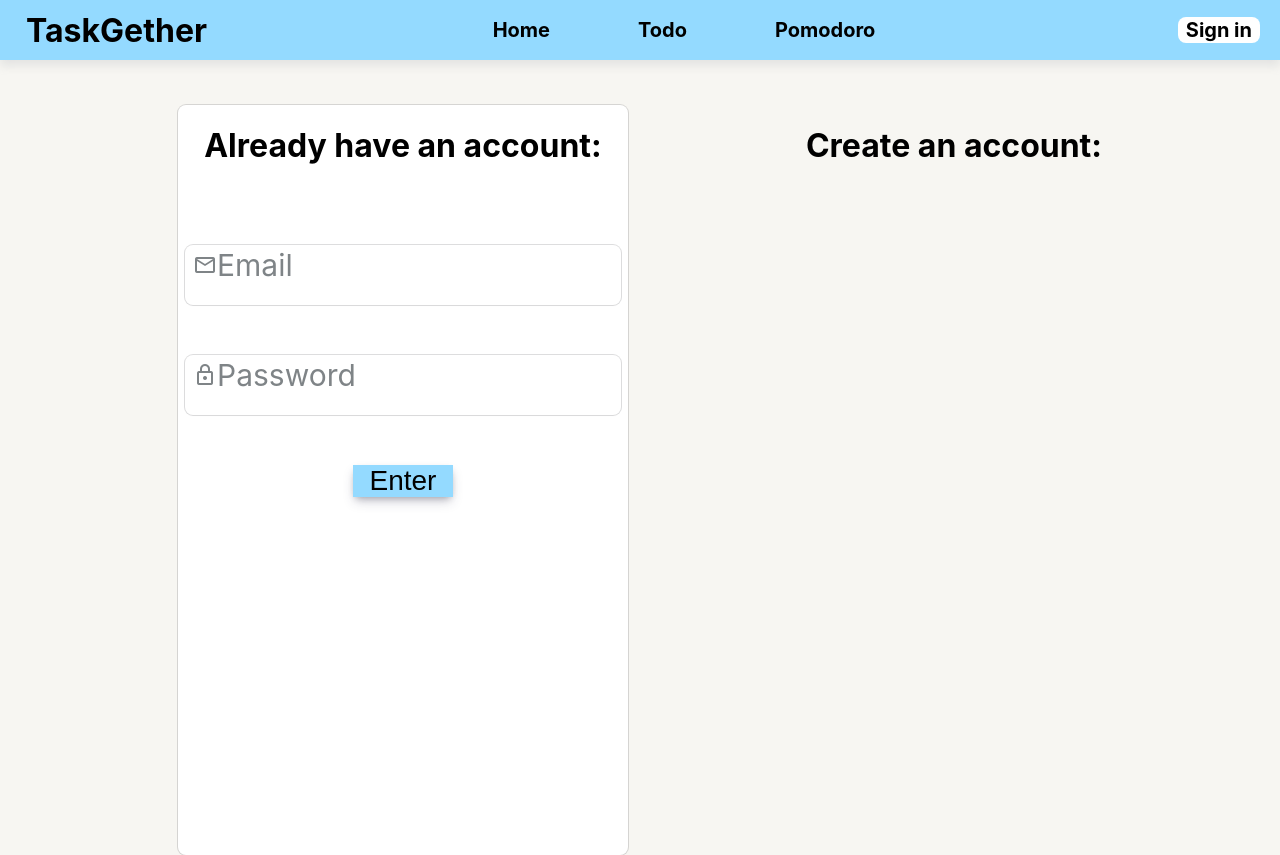
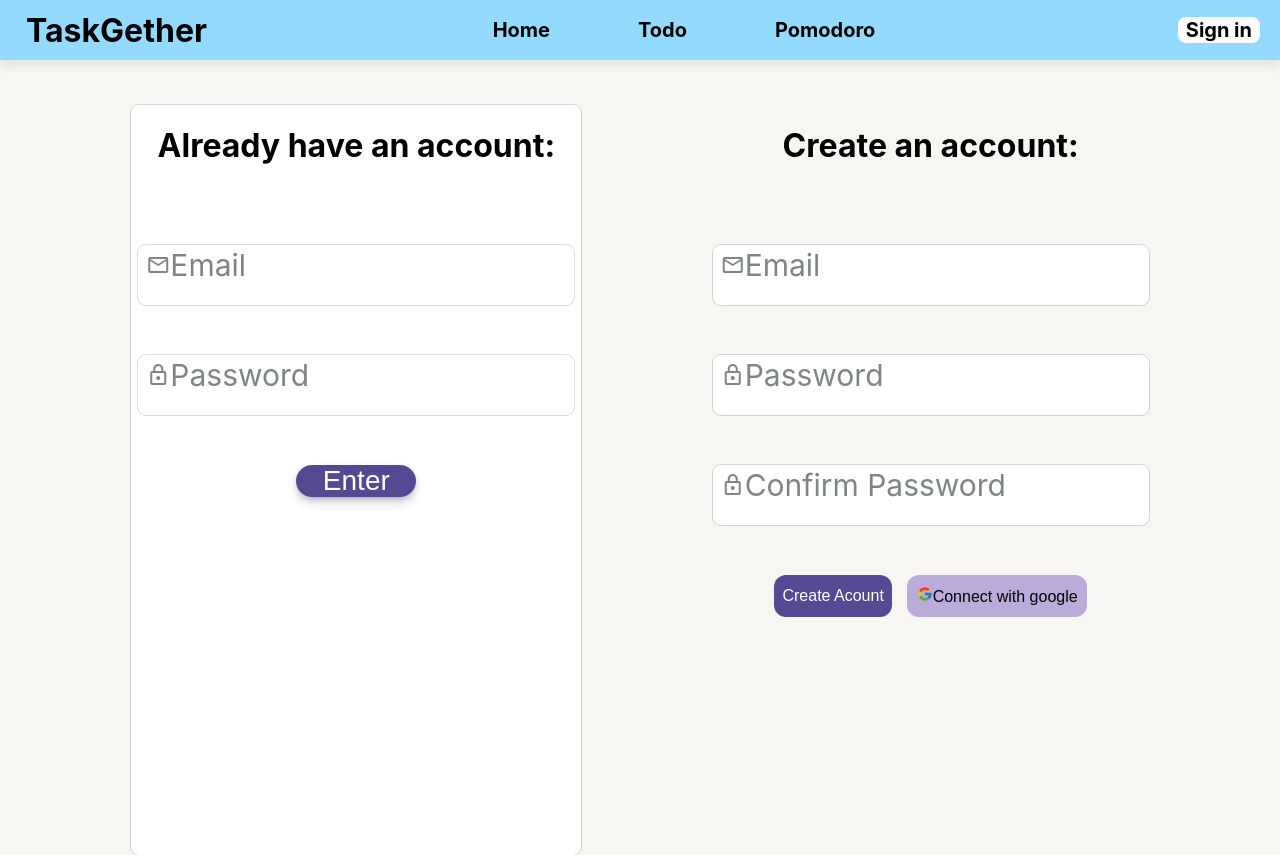
Before and after one commit to fang44Zen/taskgether, a React (Create React App) app: page /auth in a window 1280 px wide. Built offline with nearby package versions, Linux system fonts and the light colour scheme.

Commit message:
CSS sign up V1

```diff
--- a/package.json
+++ b/package.json
@@ -10,6 +10,7 @@
     "firebase": "^9.9.2",
     "react": "^18.2.0",
     "react-dom": "^18.2.0",
+    "react-icons": "^4.4.0",
     "react-router-dom": "^6.3.0",
     "react-scripts": "5.0.1",
     "sass": "^1.55.0",
--- a/src/component/authentification/authentification.component.jsx
+++ b/src/component/authentification/authentification.component.jsx
@@ -1,6 +1,6 @@
 
-import './authentification.styles.scss'
-
+import './authentification.styles.scss';
+import { FcGoogle } from 'react-icons/fc';
 
  const Authentification = () =>{
     return(
@@ -28,6 +28,35 @@ import './authentification.styles.scss'
             </div>
             <div className="create-account">
                 <h1>Create an account:</h1>
+
+                <form className='form-auth'>
+                    <div className='form-block'>
+                        <input type="text" className='form-block__input' required/>
+                        <label className='form-block__label'>
+                            <span class="material-symbols-outlined auth-icon">mail</span>
+                            Email
+                        </label>
+                    </div>
+                    <div className='form-block'>
+                        <input type="text"className='form-block__input' required/>
+                        <label className='form-block__label'>
+                            <span class="material-symbols-outlined auth-icon">lock</span>
+                            Password
+                        </label>
+                    </div>
+                    <div className='form-block'>
+                        <input type="text"className='form-block__input' required/>
+                        <label className='form-block__label'>
+                            <span class="material-symbols-outlined auth-icon">lock</span>
+                            Confirm Password
+                        </label>
+                    </div>
+                    <div className='buttons-create-account'>
+                        <button className='buttons-create-account__bca'>Create Acount</button>
+                        <button className='buttons-create-account__bCAWG'><FcGoogle />Connect with google</button>
+                    </div>
+
+                </form>
             </div>
 
         </div>
--- a/src/component/authentification/authentification.styles.scss
+++ b/src/component/authentification/authentification.styles.scss
@@ -1,5 +1,7 @@
 $white-bg: white;
 $light-text: #7F8487;
+$dark-purple: #554994;
+$light-purple: #937DC2;
 
 @mixin border-shadow {
     box-shadow: rgba(0, 0, 0, 0.02) 0px 1px 3px 0px, rgba(27, 31, 35, 0.15) 0px 0px 0px 1px;
@@ -31,14 +33,16 @@ $light-text: #7F8487;
         display: flex;
         align-items: center;
         justify-content: center;
-        width:100px;
+        width:120px;
         height: 32px;
         font-size: 28px;
         border: none;
-        background-color: #94DAFF;
-        // box-shadow: rgba(0, 0, 0, 0.35) 0px 5px 8px;
+        background-color: $dark-purple;
+        color: white;
+        border-radius: 18px;
         box-shadow: rgba(50, 50, 93, 0.25) 0px 6px 12px -2px, rgba(0, 0, 0, 0.3) 0px 3px 7px -3px;
     }
+
 }
 
 .form-block{
@@ -74,3 +78,24 @@ $light-text: #7F8487;
     }
 
 }
+
+.buttons-create-account{
+    display: flex;
+    gap: 15px;
+    &__bca{
+        width: 118px;
+        height: 42px;
+        font-size: 16px;
+        background-color: $dark-purple;
+        border-radius: 12px;
+        border: none;
+        color: white;
+    }
+    &__bCAWG{
+        width: 180px;
+        font-size: 16px;
+        border: none;
+        border-radius: 12px;
+        background-color: #BAABDA;
+    }
+}
```
Also changed, not shown: src/firebase/firebase-config.js (line endings or trailing spaces), 1 other file (tests, documents, lock files or other folders).
